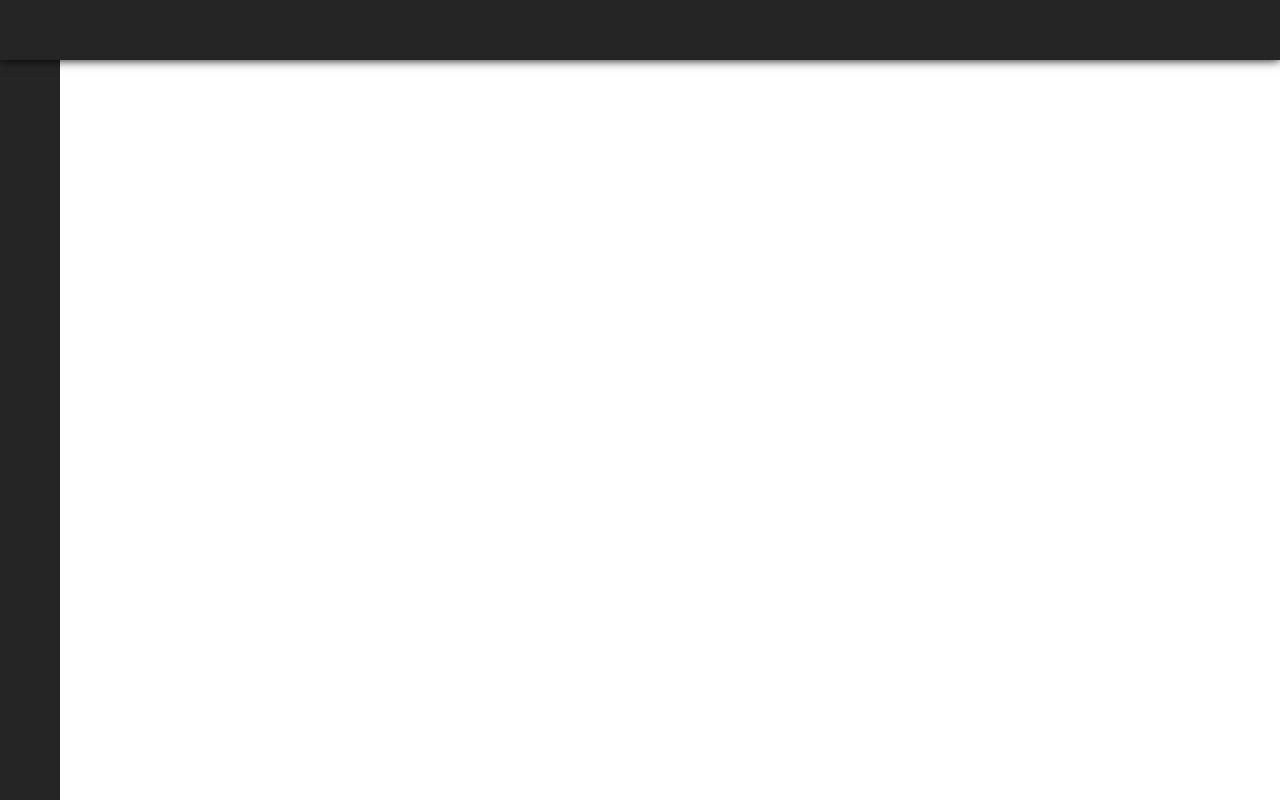
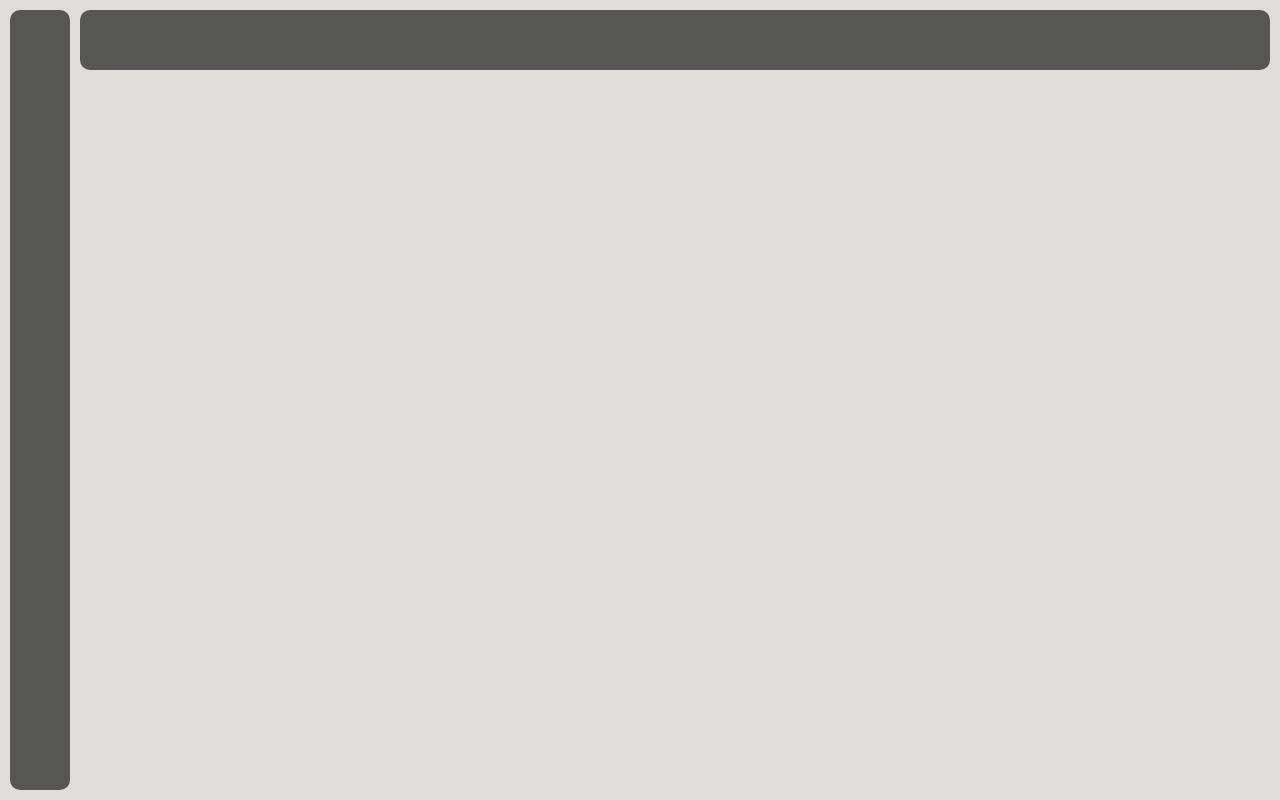
Before and after one commit to Chengyuefeng/vue2.x, a Vue app: page / in a window 1280 px wide. Built offline with nearby package versions, Linux system fonts and the light colour scheme; a web font is replaced by a local one.

Commit message:
fix: 优化菜单侧边栏样式

```diff
--- a/src/components/layoutMenu/index.scss
+++ b/src/components/layoutMenu/index.scss
@@ -1,22 +1,32 @@
 .layout-menu{
-  background-color: $primary-color;
+  background-color: $menu-primary-color;
   width: 100%;
-  height: 100%;
+  height: calc(100% - 20px);
+  margin-top: 10px;
   overflow: hidden;
+  border-radius: 10px;
+  display: flex;
+  flex-direction: column;
+  align-items: center;
+  gap: 10px;
+  padding: 10px 0;
+  box-sizing: border-box;
+  backdrop-filter: blur(10px);
 
   .menu-item{
-    width: 100%;
-    height: 60px;
+    width: calc(100% - 20px);
+    height: 40px;
     color: #fff;
     cursor: pointer;
     display: flex;
     align-items: center;
     box-sizing: border-box;
-    padding: 0 20px;
+    padding: 0 10px;
     gap: 10px;
     transition: .3s;
+    border-radius: 5px;
 
-    i {
+    i{
       font-size: 20px;
     }
 
--- a/src/layouts/index.scss
+++ b/src/layouts/index.scss
@@ -1,10 +1,23 @@
+.app-container{
+  // background-image: url('@/assets/images/Cyberpunk 2077.png');
+  background-color: #DEDDDA;
+}
+
 .el-aside{
-  height: calc(100vh - 60px);
+  height: 100vh;
   transition: .3s;
+  padding-left: 10px;
 }
 
 .el-header{
-  background-color: $primary-color;
-  box-shadow: #000 0 0 10px 0px;
-  position: relative;
+  background-color: $menu-primary-color;
+  width: calc(100% - 20px);
+  // box-shadow: #000 0 0 10px 0px;
+  // position: relative;
+  // top: 10px;
+  // left: 10px;
+  margin-top: 10px;
+  margin-left: 10px;
+  border-radius: 10px;
+  backdrop-filter: blur(10px);
 }
--- a/src/layouts/index.vue
+++ b/src/layouts/index.vue
@@ -1,12 +1,12 @@
 <template>
-  <el-container>
-    <el-header>
-      <layout-header></layout-header>
-    </el-header>
+  <el-container class="app-container">
+    <el-aside :style="{ width: menuShowFlag ? '210px' : '70px' }">
+      <layout-menu></layout-menu>
+    </el-aside>
     <el-container>
-      <el-aside :style="{ width: menuShowFlag ? '200px' : '60px' }">
-        <layout-menu></layout-menu>
-      </el-aside>
+      <el-header>
+        <layout-header></layout-header>
+      </el-header>
       <el-main>
         <keep-alive>
           <router-view />
@@ -36,17 +36,17 @@ export default {
     ...mapState('setting', ['menuShowFlag'])
   },
   watch: {
-    '$router.options.routes': function(val) {
+    '$router.options.routes': function (val) {
       this.excludeKeys = []
       this.loadCacheConfig(val)
-    },
+    }
   },
   created() {
     this.loadCacheConfig(this.$router?.options?.routes)
   },
   methods: {
     loadCacheConfig(routes, pCache = true) {
-      routes.forEach(item => {
+      routes.forEach((item) => {
         const cacheAble = item.meta?.page?.cacheAble ?? pCache ?? true
         if (!cacheAble) {
           this.excludeKeys.push(new RegExp(`${item.path}\\d+$`))
--- a/src/style/variables.scss
+++ b/src/style/variables.scss
@@ -1,3 +1,4 @@
 // 全局样式变量
 $primary-color: #252525;            // 主题色
+$menu-primary-color: #252525bb;     // 菜单栏背景色
 $nprogress-color: #F7F7F7;          // nprogress颜色
--- a/src/views/home/index.vue
+++ b/src/views/home/index.vue
@@ -1,6 +1,6 @@
 <template>
   <div>
-    <el-input v-model="homeMsg"></el-input>
+    <!-- <el-input v-model="homeMsg"></el-input> -->
   </div>
 </template>
 
@@ -24,12 +24,12 @@ export default {
   },
   methods: {
     async summaryData() {
-      this.loadingShow()
+      // this.loadingShow()
       const { data } = await appApi.summaryData({ shopCode: '1521' })
       // console.log(data)
-      setTimeout(() => {
-        this.loadingHide()
-      }, 1000);
+      // setTimeout(() => {
+      //   this.loadingHide()
+      // }, 1000);
     }
   }
 }
```
Also changed, not shown: 1 other file (tests, documents, lock files or other folders).
